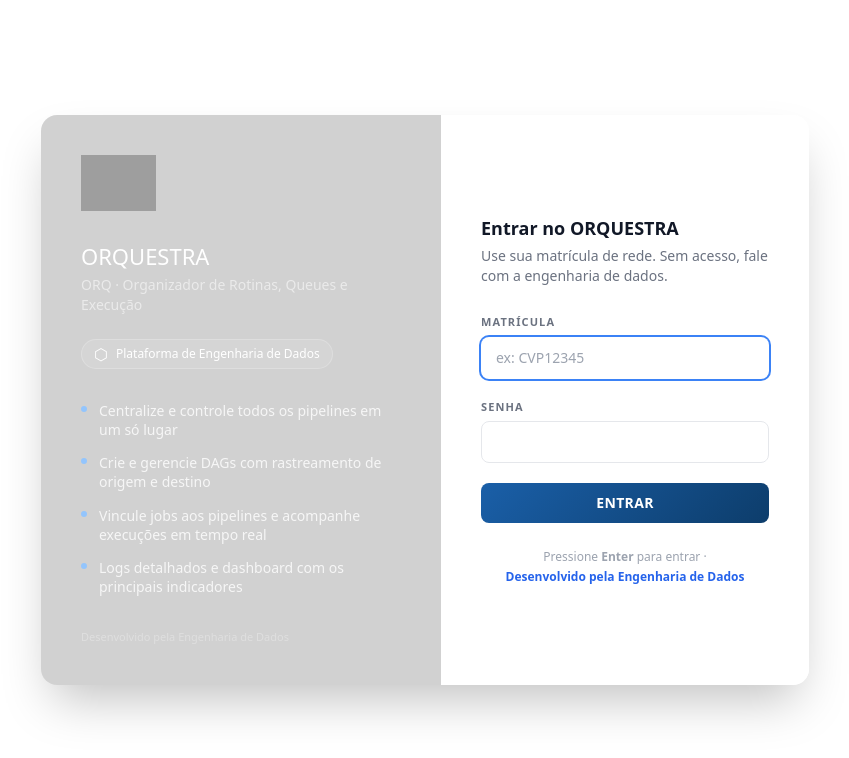
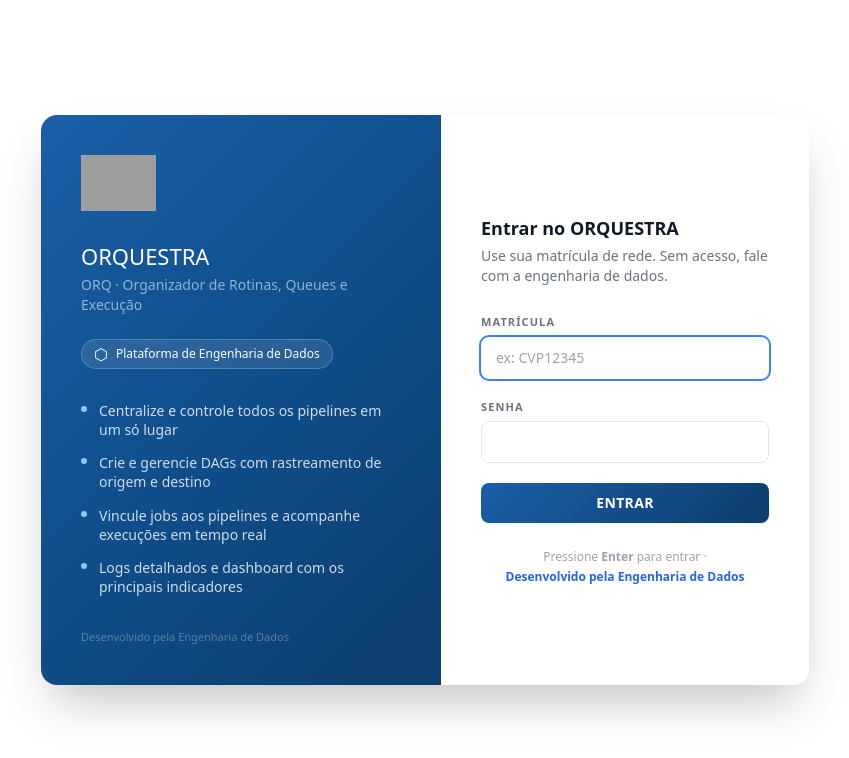
Before and after one commit to carlosdev-joy/sge_app, a React (Vite) app in the folder ui-react/: page /login in a window 1280 px wide. Shown: the top 758 px of the page, without its empty margins (215-1064 px from the left). Built offline with nearby package versions, Linux system fonts and the light colour scheme; grey boxes are pictures that could not be loaded.

Commit message:
fix(login): gradiente azul no painel esquerdo, fundo externo branco

```diff
--- a/ui-react/src/pages/Login.tsx
+++ b/ui-react/src/pages/Login.tsx
@@ -50,7 +50,7 @@ export default function Login() {
         {/* ── Painel esquerdo — marca ──────────────────────────────── */}
         <div
           className="hidden md:flex flex-col justify-between p-10 w-[400px] shrink-0 text-white"
-          style={{ background: 'rgba(0,0,0,0.18)' }}
+          style={{ background: 'linear-gradient(135deg, #1A5FA8 0%, #0F4C88 55%, #0D3D6B 100%)' }}
         >
           <div>
             <img
```
Also changed, not shown: 2 other files (tests, documents, lock files or other folders).
